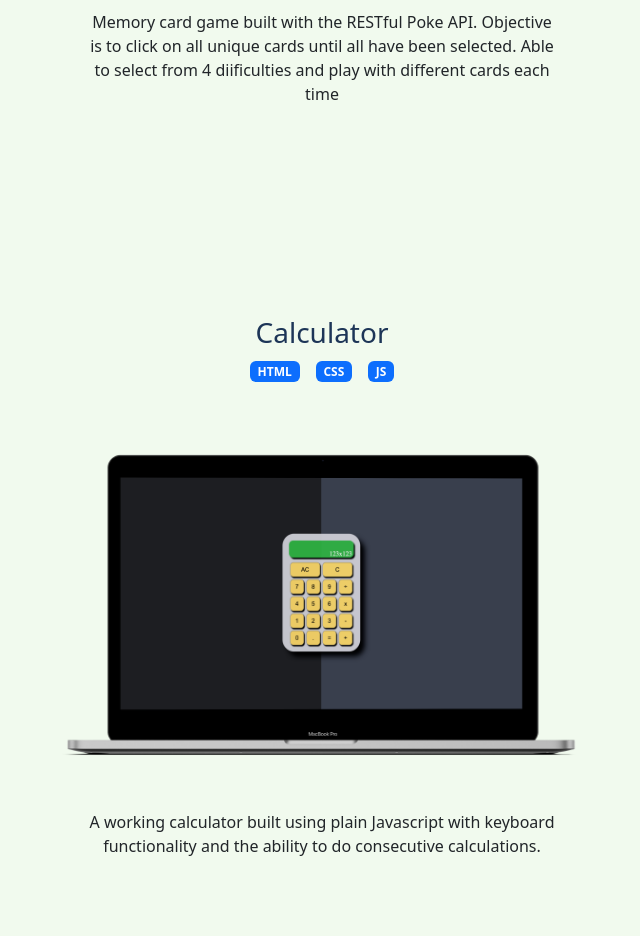
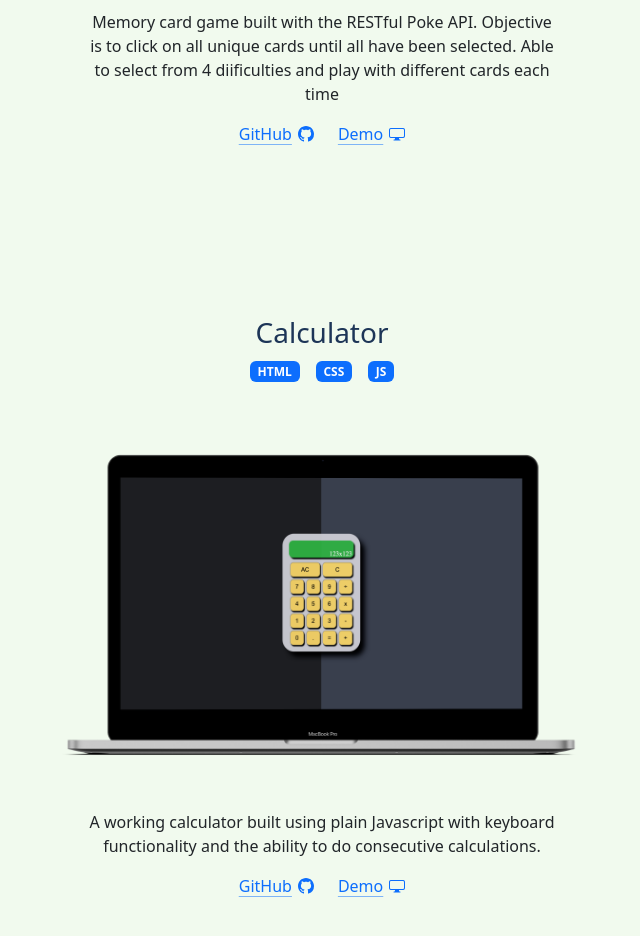
Before and after one commit to Kenref/portfolio-website, a React (Vite) app: page / in a window 1280 px wide. Shown: the part 2940-3876 px from the top of the page, without its empty margins (508-1148 px from the left). Built offline with nearby package versions, Linux system fonts and the light colour scheme.

Commit message:
added links to projects

```diff
--- a/package.json
+++ b/package.json
@@ -12,6 +12,7 @@
   "dependencies": {
     "@popperjs/core": "^2.11.8",
     "bootstrap": "^5.3.2",
+    "bootstrap-icons": "^1.11.1",
     "react": "^18.2.0",
     "react-dom": "^18.2.0"
   },
--- a/src/components/Projects.jsx
+++ b/src/components/Projects.jsx
@@ -9,6 +9,8 @@
 			description:
 				"Memory card game built with the RESTful Poke API. Objective is to click on all unique cards until all have been selected. Able to select from 4 diificulties and play with different cards each time",
 			skills: ["HTML", "CSS", "JS", "React", "Bootstrap"],
+			github: "https://github.com/Kenref/memory-card-game",
+			demo: "https://kenneth-memory-card-game.netlify.app/",
 		},
 		{
 			title: "Calculator",
@@ -17,6 +19,8 @@
 			description:
 				"A working calculator built using plain Javascript with keyboard functionality and the ability to do consecutive calculations.",
 			skills: ["HTML", "CSS", "JS"],
+			github: "https://github.com/Kenref/calculator",
+			demo: "https://kenref.github.io/calculator/",
 		},
 	];
 
@@ -56,6 +60,32 @@
 							alt={project.alt}
 						/>
 						<p className="col-8 mx-auto">{project.description}</p>
+						<a className="icon-link icon-link-hover me-4" href={project.github}>
+							GitHub
+							<svg
+								xmlns="http://www.w3.org/2000/svg"
+								width="16"
+								height="16"
+								fill="currentColor"
+								className="bi bi-github"
+								viewBox="0 0 16 16"
+							>
+								<path d="M8 0C3.58 0 0 3.58 0 8c0 3.54 2.29 6.53 5.47 7.59.4.07.55-.17.55-.38 0-.19-.01-.82-.01-1.49-2.01.37-2.53-.49-2.69-.94-.09-.23-.48-.94-.82-1.13-.28-.15-.68-.52-.01-.53.63-.01 1.08.58 1.23.82.72 1.21 1.87.87 2.33.66.07-.52.28-.87.51-1.07-1.78-.2-3.64-.89-3.64-3.95 0-.87.31-1.59.82-2.15-.08-.2-.36-1.02.08-2.12 0 0 .67-.21 2.2.82.64-.18 1.32-.27 2-.27.68 0 1.36.09 2 .27 1.53-1.04 2.2-.82 2.2-.82.44 1.1.16 1.92.08 2.12.51.56.82 1.27.82 2.15 0 3.07-1.87 3.75-3.65 3.95.29.25.54.73.54 1.48 0 1.07-.01 1.93-.01 2.2 0 .21.15.46.55.38A8.012 8.012 0 0 0 16 8c0-4.42-3.58-8-8-8z" />
+							</svg>
+						</a>
+						<a className="icon-link icon-link-hover" href={project.demo}>
+							Demo
+							<svg
+								xmlns="http://www.w3.org/2000/svg"
+								width="16"
+								height="16"
+								fill="currentColor"
+								className="bi bi-display"
+								viewBox="0 0 16 16"
+							>
+								<path d="M0 4s0-2 2-2h12s2 0 2 2v6s0 2-2 2h-4c0 .667.083 1.167.25 1.5H11a.5.5 0 0 1 0 1H5a.5.5 0 0 1 0-1h.75c.167-.333.25-.833.25-1.5H2s-2 0-2-2V4zm1.398-.855a.758.758 0 0 0-.254.302A1.46 1.46 0 0 0 1 4.01V10c0 .325.078.502.145.602.07.105.17.188.302.254a1.464 1.464 0 0 0 .538.143L2.01 11H14c.325 0 .502-.078.602-.145a.758.758 0 0 0 .254-.302 1.464 1.464 0 0 0 .143-.538L15 9.99V4c0-.325-.078-.502-.145-.602a.757.757 0 0 0-.302-.254A1.46 1.46 0 0 0 13.99 3H2c-.325 0-.502.078-.602.145z" />
+							</svg>
+						</a>
 					</div>
 				))}
 			</div>
```
Also changed, not shown: 1 other file (tests, documents, lock files or other folders).
